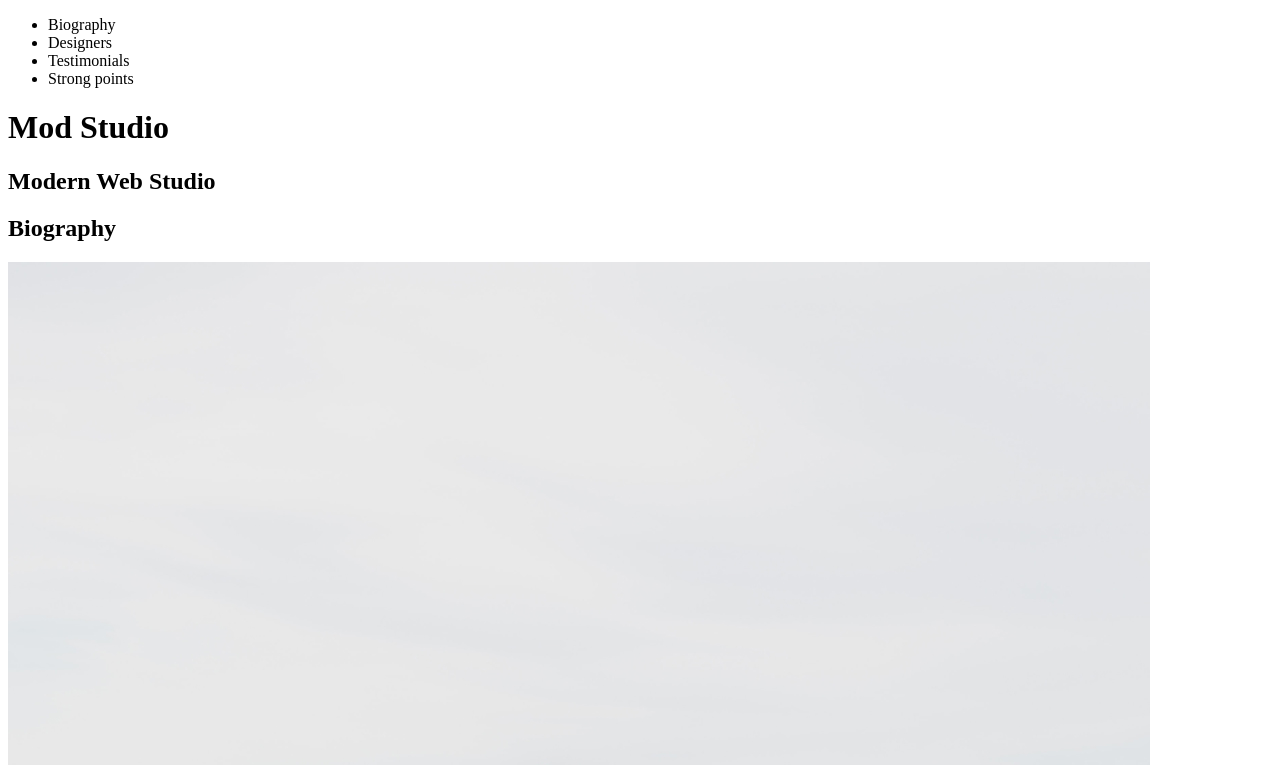
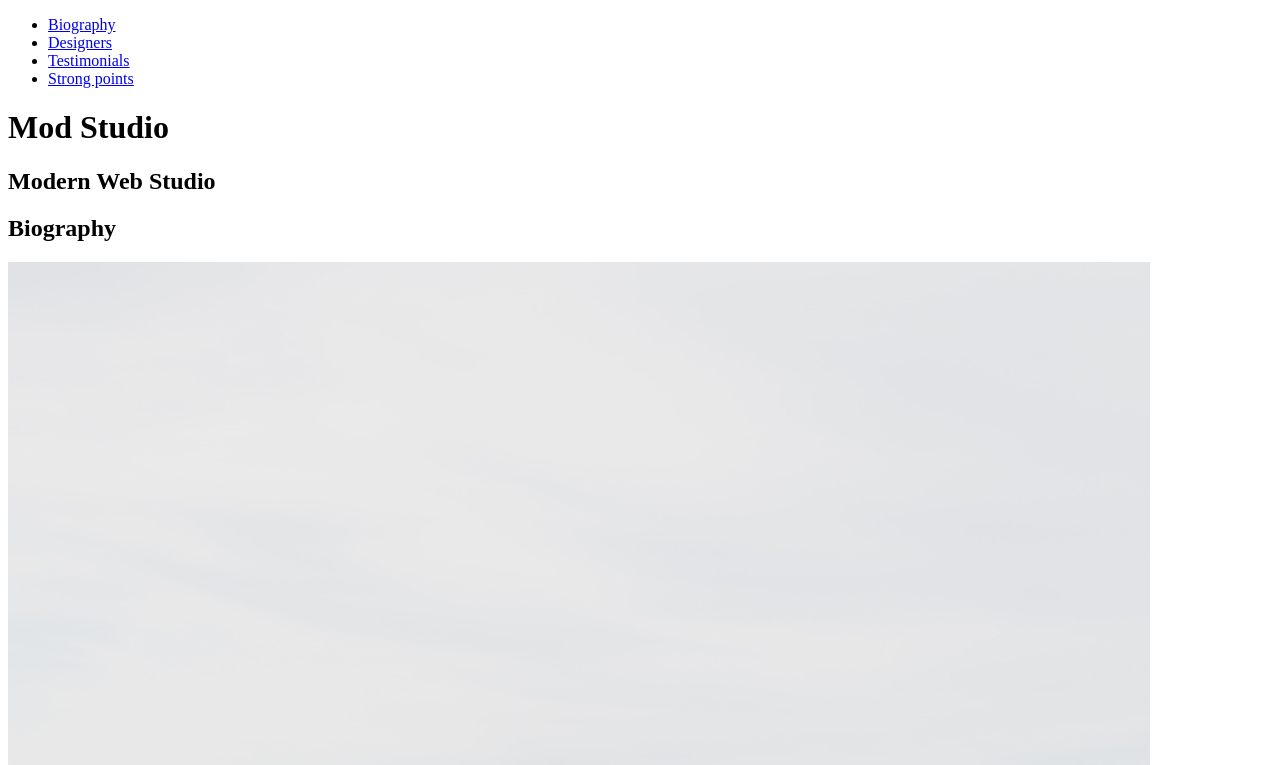
Before and after one commit to serjikko/otus-css-kononenko, a plain HTML site: page index.html in a window 1280 px wide. Shown: the top 765 px of the page. Drawn offline with Linux system fonts and the light colour scheme.

Commit message:
ссылки

```diff
--- a/index.html
+++ b/index.html
@@ -4,15 +4,16 @@
     <meta charset="UTF-8">
     <meta name="viewport" content="width=device-width, initial-scale=1.0">
     <title>Document</title>
+    <style></style>
 </head>
 <body>
     <header>
         <nav>
             <ul>
-                <li>Biography</li>
-                <li>Designers</li>
-                <li>Testimonials</li>
-                <li>Strong points</li>
+                <li><a href="#Biography">Biography</a></li>
+                <li><a href="#Designers">Designers</a></li>
+                <li><a href="#Testimonials">Testimonials</a></li>
+                <li><a href="#StrongPoints">Strong points</a></li>
             </ul>
         </nav>
         <div>
@@ -23,7 +24,7 @@
         </div>
     </header>
     <!-- Биография -->
-    <section>
+    <section id="Biography">
         <div>
                 <h2>Biography</h2>
                 <img src="img/front_bio.jpg" alt="Art Director Katya Mills">
@@ -41,7 +42,7 @@
         </div>
     </section>
     <!-- Дизайнеры -->
-    <section>
+    <section id="Designers">
         <h2>Designers</h2>
         <div>
                 <img src="img/designers_Jess_Wonder.jpg" alt="Designer Jess Wonder">
@@ -61,9 +62,9 @@
                 From/ Be more flower<br>
                 Skills/ Design Strategy / Marketing</h3>
         </div>
-        </section>
+    </section>
         <!-- Рекомендации -->
-        <section>
+    <section id="Testimonials">
                 <div>
                     <UL>
                         <LI>Website<br>
@@ -81,7 +82,7 @@
                     <blockquote>I just really want to do good work and work with some great people, people who challenge me.</blockquote>
                     <img src="img/testimonials_challenge_me.jpg" alt="Design sport challenge me">
         </section>
-        <section>
+    <section id="StrongPoints">
         <!-- Наши работы -->
             <h2>Strong points</h2>
             <div>
@@ -111,10 +112,10 @@
                 <hr>
                 <nav>
                     <ul>
-                        <li>B</li>
-                        <li>D</li>
-                        <li>T</li>
-                        <li>S</li>
+                        <li><a href="#Biography">B</a></li>
+                        <li><a href="#Designers">D</a></li>
+                        <li><a href="#Testimonials">T</a></li>
+                        <li><a href="#StrongPoints">S</a></li>
                     </ul>
                 </nav>
         </footer>
```
Also changed, not shown: style/style.css (added).
